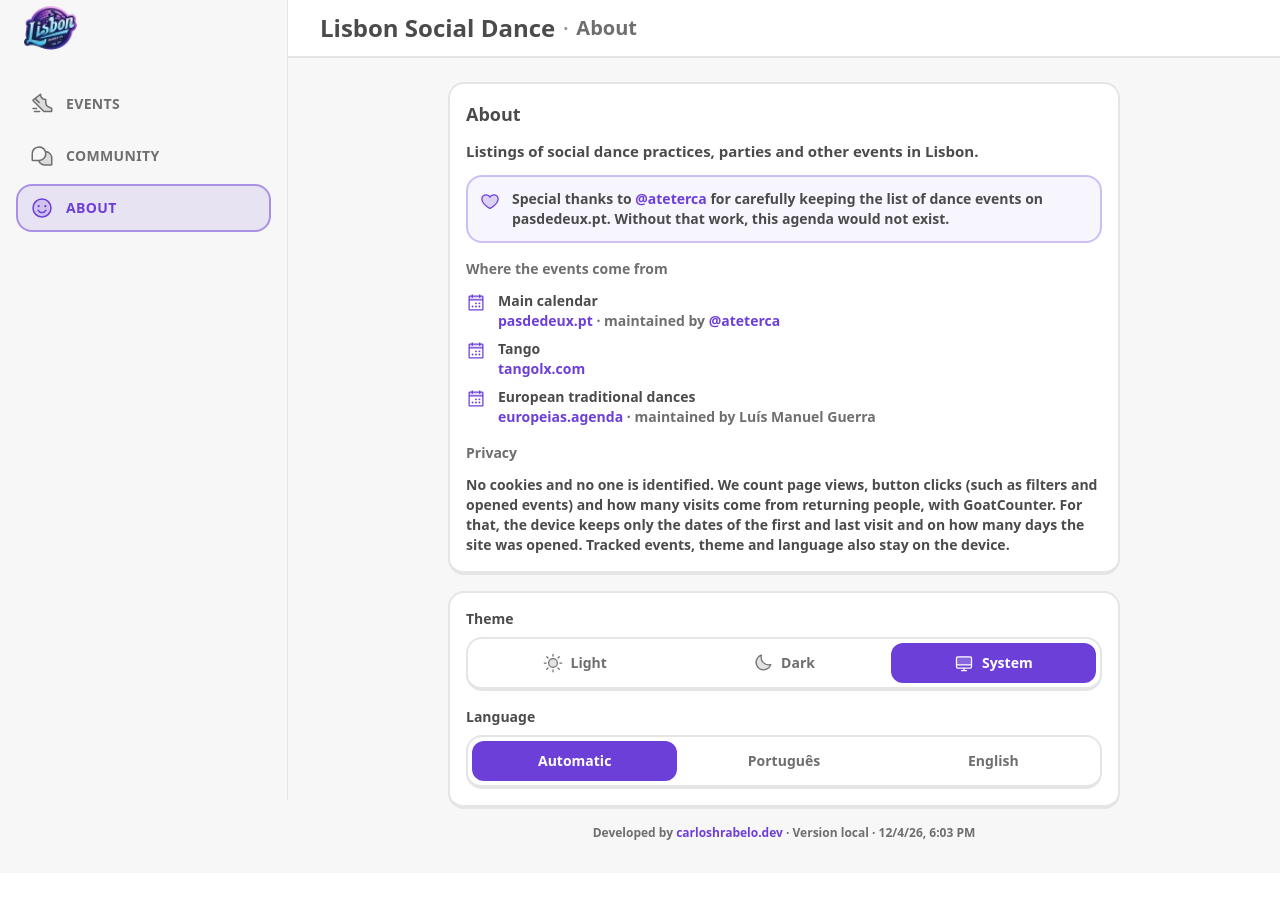
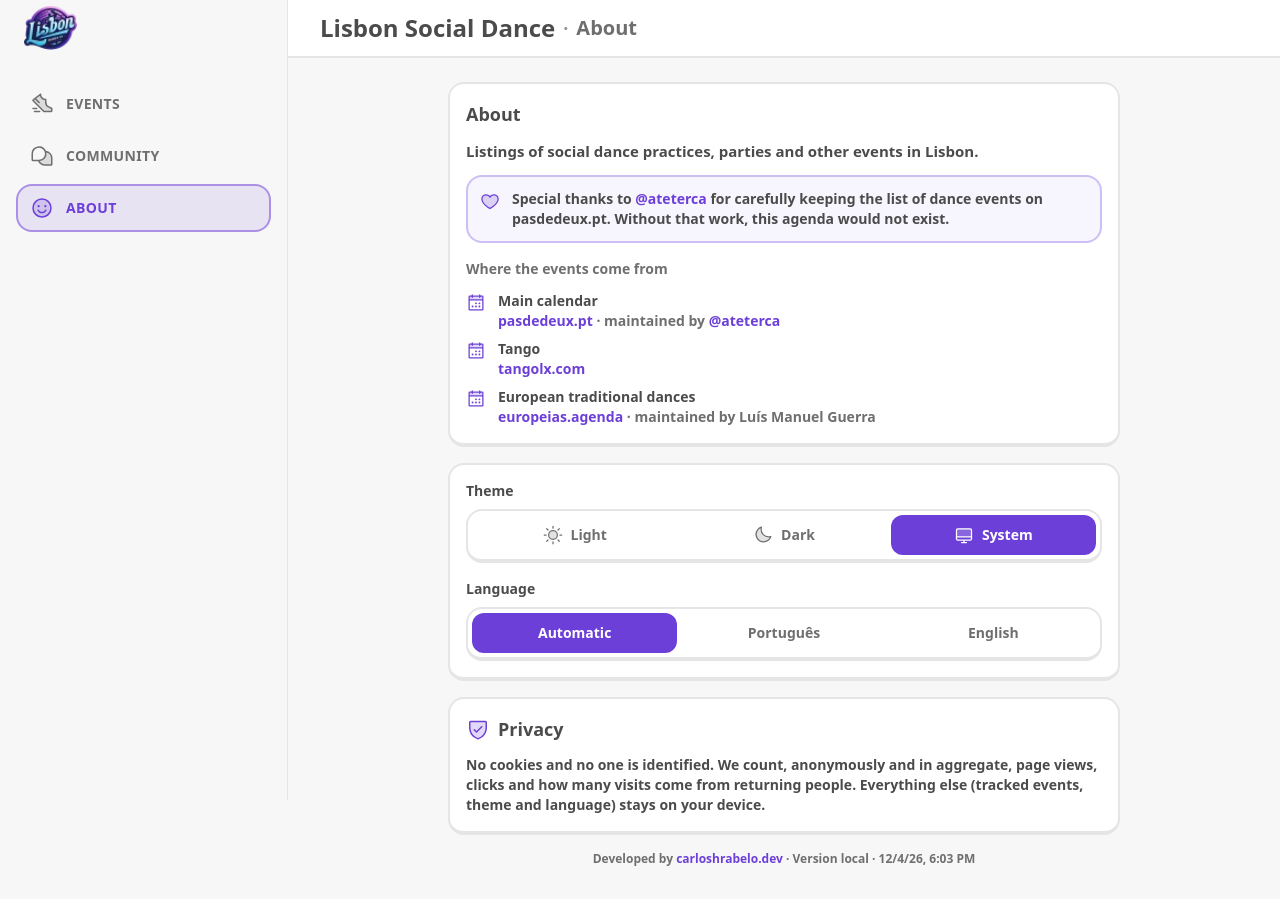
Before and after one commit to carloshrabelo/ai, a React (Vite) app: page /about in a window 1280 px wide. Before the commit the page ends 873 px from the top, so only its background shows below. Built offline with nearby package versions, Linux system fonts and the light colour scheme; no server answers; a web font is replaced by a local one.

Commit message:
About: privacy in its own section at the end, simpler wording
Co-Authored-By: Claude Opus 5.5 <noreply@anthropic.com>

```diff
--- a/src/i18n/messages/en.ts
+++ b/src/i18n/messages/en.ts
@@ -129,7 +129,7 @@ export const en: Messages = {
     sources: 'Where the events come from',
     privacy: 'Privacy',
     privacyText:
-      'No cookies and no one is identified. We count page views, button clicks (such as filters and opened events) and how many visits come from returning people, with GoatCounter. For that, the device keeps only the dates of the first and last visit and on how many days the site was opened. Tracked events, theme and language also stay on the device.',
+      'No cookies and no one is identified. We count, anonymously and in aggregate, page views, clicks and how many visits come from returning people. Everything else (tracked events, theme and language) stays on your device.',
     mainSource: 'Main calendar',
     tangoSource: 'Tango',
     traditionalSource: 'European traditional dances',
--- a/src/i18n/messages/pt.ts
+++ b/src/i18n/messages/pt.ts
@@ -134,7 +134,7 @@ export const pt = {
     sources: 'De onde vêm os eventos',
     privacy: 'Privacidade',
     privacyText:
-      'Sem cookies e sem identificar ninguém. Contamos as páginas vistas, os cliques nos botões (como filtros e eventos abertos) e quantas visitas são de quem volta, pelo GoatCounter. Para isso, o aparelho guarda só a data da primeira e da última visita e em quantos dias o site foi aberto. Os eventos acompanhados, o tema e o idioma também ficam só no aparelho.',
+      'Sem cookies e sem identificar ninguém. Contamos, de forma anônima e agregada, as páginas vistas, os cliques e quantas visitas são de quem volta. Tudo o mais (eventos acompanhados, tema e idioma) fica só no seu aparelho.',
     mainSource: 'Calendário principal',
     tangoSource: 'Tango',
     traditionalSource: 'Danças tradicionais europeias',
--- a/src/pages/Info.tsx
+++ b/src/pages/Info.tsx
@@ -1,4 +1,4 @@
-import { CalendarDotsIcon, CloudSlashIcon, HeartIcon } from '@phosphor-icons/react'
+import { CalendarDotsIcon, CloudSlashIcon, HeartIcon, ShieldCheckIcon } from '@phosphor-icons/react'
 import { type ReactNode, useEffect, useState } from 'react'
 import InstallButton from '../components/InstallButton'
 import LanguageToggle from '../components/LanguageToggle'
@@ -74,8 +74,6 @@ export default function Info() {
             </li>
           ))}
         </ul>
-        <h3 className="pt-1 text-sm font-bold text-fg-muted">{t.info.privacy}</h3>
-        <p className="text-sm">{t.info.privacyText}</p>
       </Card>
 
       {/* Rótulo em cima e botões sempre embaixo, ocupando a largura (não mudam de lugar). */}
@@ -91,6 +89,14 @@ export default function Info() {
       </Card>
 
       <InstallButton />
+
+      <Card className="space-y-3">
+        <h2 className="flex items-center gap-2 text-lg font-bold">
+          <ShieldCheckIcon className="size-6 shrink-0 text-brand" aria-hidden="true" />
+          {t.info.privacy}
+        </h2>
+        <p className="text-sm">{t.info.privacyText}</p>
+      </Card>
 
       <p className="text-center text-xs text-fg-muted tabular-nums">
         {t.info.developedBy} <ExternalLink href="https://carloshrabelo.dev/">carloshrabelo.dev</ExternalLink> · {t.info.version}{' '}
```
